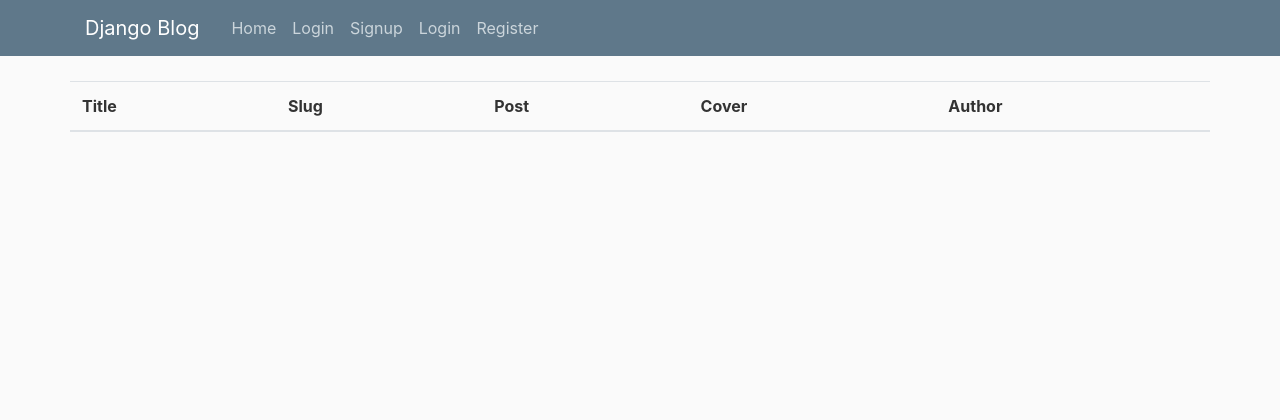
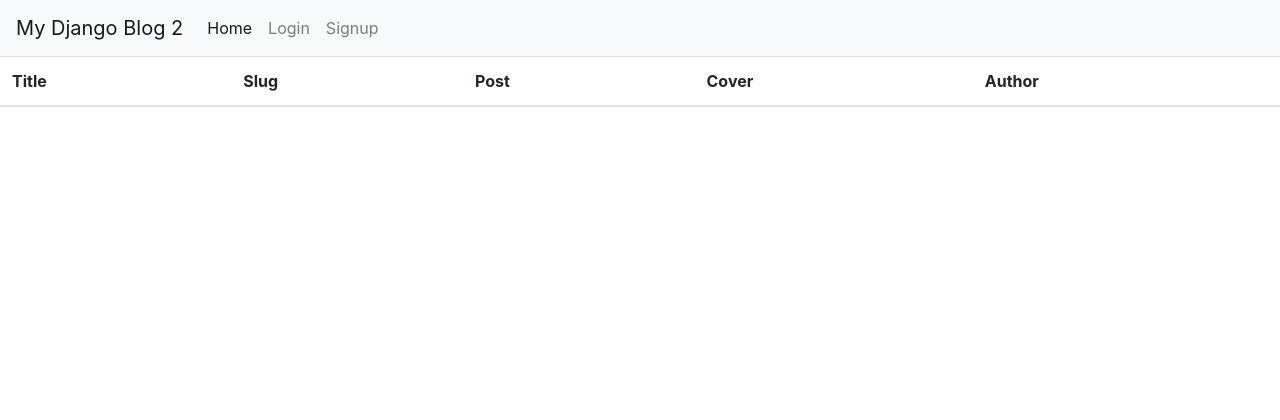
Before and after one commit to hunnypotpy/DjangoBlog, a Django app: page / in a window 1280 px wide. Shown: the top 420 px of the page. Run offline with Django 3.2, Linux system fonts and the light colour scheme; data that the repository does not hold is empty; some libraries are stand-ins or nearby versions.

Commit message:
Revert "Played with the navbar on base.html. added a main.css file, tried to troubleshoot the database error i keep seeing "django.db.utils.OperationalError: no such column: blog_comment.blog_id""
This reverts commit 7b292f82f24eb282ad176dc33a38e1410859d1e0.

```diff
--- a/blog/templates/blog/list.html
+++ b/blog/templates/blog/list.html
@@ -17,10 +17,6 @@
     </thead>
     <tbody>
       {% for post in posts %}
-        <article class="media content-section">
-          <div class="media-body">
-            <div class="article-metadata">
-                <div class="article-metadata">
         <tr>
             <td><a href="{% url "blog:post_detail" post.slug %}">{{post.title }}</a></td>
             <td>{{ post.slug }}</td>
@@ -32,9 +28,6 @@
               <td><a href="{% url "blog:blog_delete" post.id %}" class="btn btn-outline-danger">Delete</a></td>
             {% endif %}
         </tr>
-          </div>
-        </article>
-
       {% endfor %}
     </tbody>
   </table>
--- /dev/null
+++ b/mysite/static/css/style.css
@@ -0,0 +1,8 @@
+footer {
+  border-top: 1px solid #ccc;
+  padding: 10px;
+  position: fixed;
+  height: 100px;
+  bottom: 0;
+  width: 100%;
+}
--- a/mysite/templates/base.html
+++ b/mysite/templates/base.html
@@ -1,39 +1,33 @@
 {% load static %}
 {% load bootstrap4 %}
-<!DOCTYPE html>
-<html>
+<!doctype html>
+<html lang="en">
 <head>
-
-    <!-- Required meta tags -->
     <meta charset="utf-8">
-    <meta name="viewport" content="width=device-width, initial-scale=1, shrink-to-fit=no">
-
-    <!-- Bootstrap CSS -->
-    <link rel="stylesheet" href="https://maxcdn.bootstrapcdn.com/bootstrap/4.0.0/css/bootstrap.min.css" integrity="sha384-Gn5384xqQ1aoWXA+058RXPxPg6fy4IWvTNh0E263XmFcJlSAwiGgFAW/dAiS6JXm" crossorigin="anonymous">
-
-    <link rel="stylesheet" type="text/css" href="{% static 'blog/main.css' %}">
+    {% bootstrap_css %}
+    {% bootstrap_javascript jquery='full' %}
+    <link href="{% static 'css/style.css' %}" rel="stylesheet" type="text/css" />
+    <script src="//cdn.muicss.com/mui-0.10.1/js/mui.min.js"></script>
+    <script src="{% static 'js/script.js' %}"></script>
 
     {% if title %}
-        <title>Django Blog - {{ title }}</title>
+      <title>Django Blog - {{ title }}</title>
     {% else %}
-        <title>Django Blog</title>
+      <title>Django Blog</title>
     {% endif %}
 </head>
 <body>
     {% bootstrap_messages %}
 
-    </head>
-<body>
-    <header class="site-header">
-      <nav class="navbar navbar-expand-md navbar-dark bg-steel fixed-top">
-        <div class="container">
-          <a class="navbar-brand mr-4" href="{% url 'blog:blog_list' %}">Django Blog</a>
-          <button class="navbar-toggler" type="button" data-toggle="collapse" data-target="#navbarToggle" aria-controls="navbarToggle" aria-expanded="false" aria-label="Toggle navigation">
-          <span class="navbar-toggler-icon"></span>
-          </button>
-          <div class="collapse navbar-collapse" id="navbarToggle">
-            <div class="navbar-nav mr-auto">
-                <a class="nav-link" href="{% url 'blog:blog_list' %}">Home <span class="sr-only">(current)</span></a>
+    <nav class="navbar navbar-expand-lg navbar-light bg-light">
+      <a class="navbar-brand" href="#">My Django Blog 2</a>
+      <button class="navbar-toggler" type="button" data-toggle="collapse" data-target="#navbarNav" aria-controls="navbarNav" aria-expanded="false" aria-label="Toggle navigation">
+        <span class="navbar-toggler-icon"></span>
+      </button>
+      <div class="collapse navbar-collapse" id="navbarNav">
+        <ul class="navbar-nav">
+          <li class="nav-item active">
+            <a class="nav-link" href="{% url 'blog:blog_list' %}">Home <span class="sr-only">(current)</span></a>
           </li>
           {% if request.user.is_authenticated %}
             <li class="nav-item">
@@ -50,28 +44,11 @@
               <a class="nav-link" href="{% url 'account_signup' %}">Signup</a>
             </li>
           {% endif %}
-            <!-- Navbar Right Side -->
-                <div class="navbar-nav">
-                  <a class="nav-item nav-link" href="#">Login</a>
-                  <a class="nav-item nav-link" href="#">Register</a>
-                </div>
-              </div>
-            </div>
-          </nav>
-    </header>
-    <main role="main" class="container">
-      <div class="row">
-        <div class="col-md-8">
         </ul>
       </div>
     </nav>
 
     {% block content %}{% endblock %}
-    <!-- Optional JavaScript -->
-    <!-- jQuery first, then Popper.js, then Bootstrap JS -->
-    <script src="https://code.jquery.com/jquery-3.2.1.slim.min.js" integrity="sha384-KJ3o2DKtIkvYIK3UENzmM7KCkRr/rE9/Qpg6aAZGJwFDMVNA/GpGFF93hXpG5KkN" crossorigin="anonymous"></script>
-    <script src="https://cdnjs.cloudflare.com/ajax/libs/popper.js/1.12.9/umd/popper.min.js" integrity="sha384-ApNbgh9B+Y1QKtv3Rn7W3mgPxhU9K/ScQsAP7hUibX39j7fakFPskvXusvfa0b4Q" crossorigin="anonymous"></script>
-    <script src="https://maxcdn.bootstrapcdn.com/bootstrap/4.0.0/js/bootstrap.min.js" integrity="sha384-JZR6Spejh4U02d8jOt6vLEHfe/JQGiRRSQQxSfFWpi1MquVdAyjUar5+76PVCmYl" crossorigin="anonymous"></script>
 
     <footer>
       Made with wubb by Sarah
```
Lines whose indentation alone changed are shown as unchanged.
